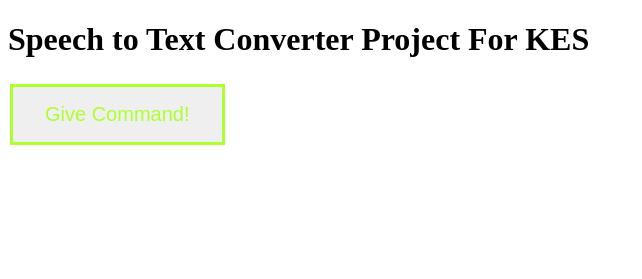
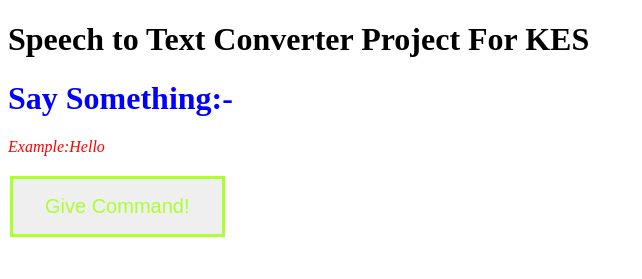
Before and after one commit to PRITISHSEN/voicetotext, a plain HTML site: page index.html in a window 1280 px wide. Shown: the whole page, without its empty margins (0-642 px from the left). Drawn offline with Linux system fonts and the light colour scheme.

Commit message:
Update index.html

```diff
--- a/index.html
+++ b/index.html
@@ -20,9 +20,14 @@
 }
     </style>
 </head>
-<body>
+<body style="background-colour:lightblue;">
     <div class="container">
             <h1>Speech to Text Converter Project For KES</h1>
+    </div>
+    <body style ="background-color:lightblue;">
+    <div class="container">
+            <h1 style="color:blue">Say Something:-</h1>
+            <p style="color:red"><i>Example:Hello</i></p>
     </div>
     <button class="button button 1" id='btnGiveCommand'>Give Command!</button>
     <br><br>
```
